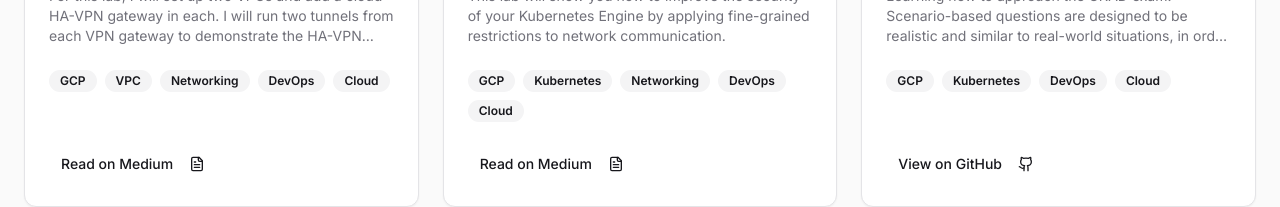
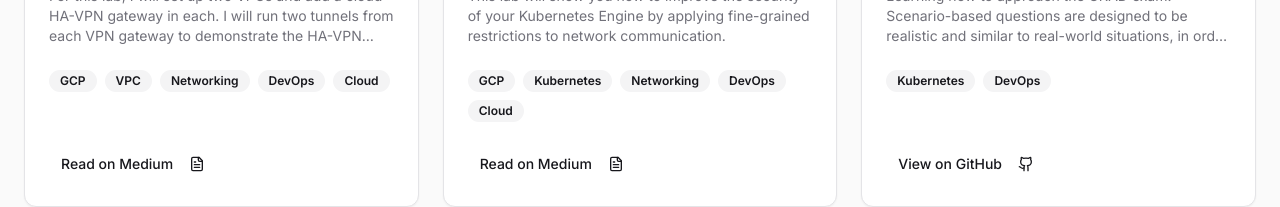
Before and after one commit to MochamadAbdulRouf/rouf-portofolio, a React (Vite) app: page /posts in a window 1280 px wide. Shown: the part 2595-2802 px from the top of the page. Built offline with nearby package versions, Linux system fonts and the light colour scheme; the HTML template or start-up script is replaced by a standard one.

Commit message:
fix typo

```diff
--- a/src/components/PostsSection.tsx
+++ b/src/components/PostsSection.tsx
@@ -351,7 +351,7 @@ const PostsSection = () => {
         "Learning how to approach the CKAD exam. Scenario-based questions are designed to be realistic and similar to real-world situations, in order to accelerate the goal of becoming a Certified Kubernetes Application Developer. I took the material from studying a course on Udemy.",
       date: "2026-02-06",
       readTime: "2 Jam",
-      tags: ["GCP", "Kubernetes", "DevOps", "Cloud"],
+      tags: ["Kubernetes", "DevOps"],
       links: [
         {
           platform: "github",
```
